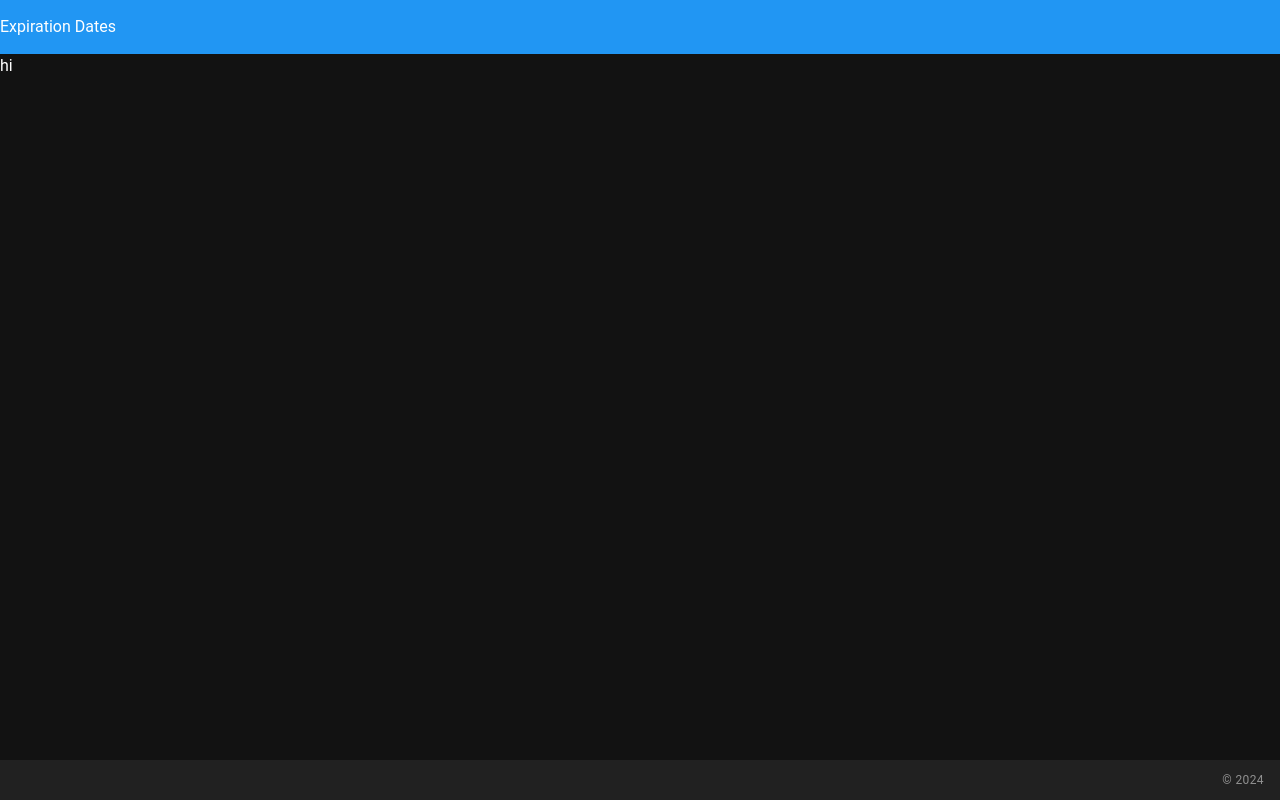
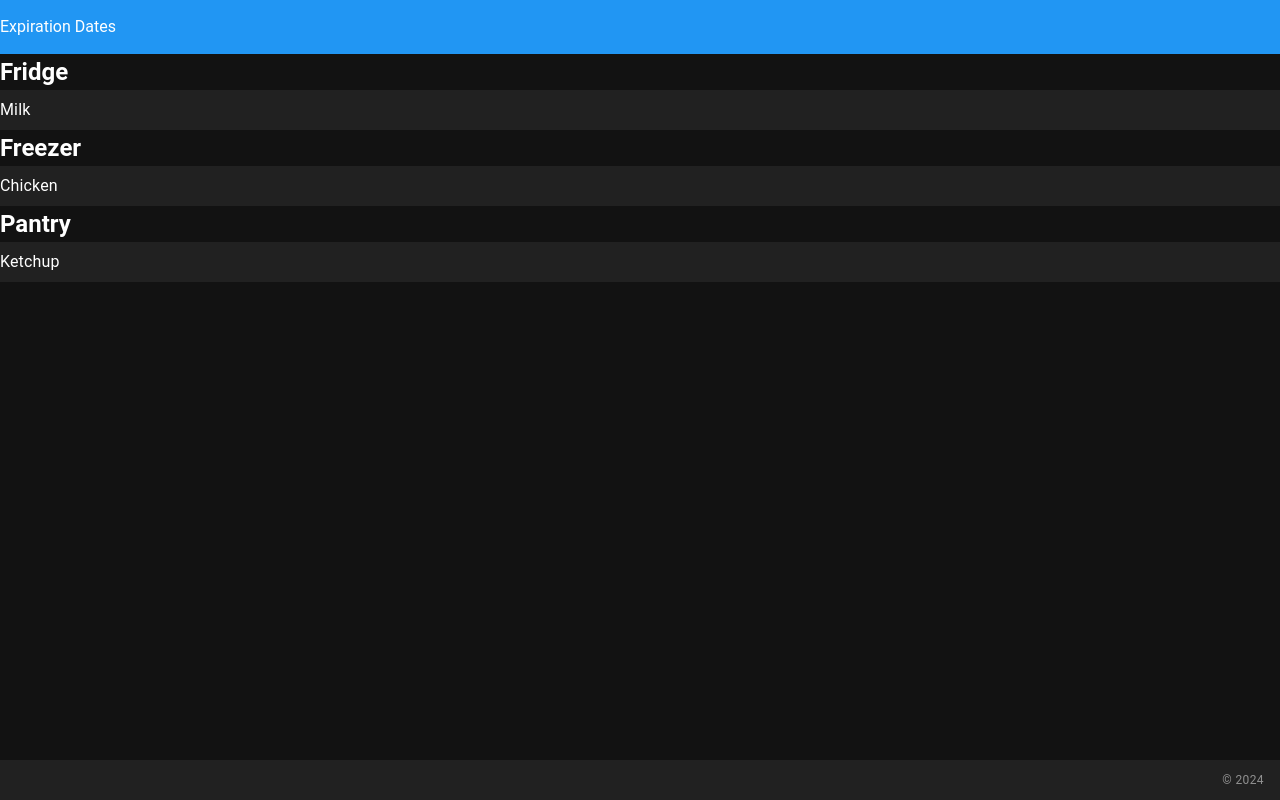
Before and after one commit to waseber/expiration-dates, a Vue app: page / in a window 1280 px wide. Built offline with nearby package versions, Linux system fonts and the light colour scheme.

Commit message:
initial list

```diff
--- a/src/components/ItemsList.vue
+++ b/src/components/ItemsList.vue
@@ -1,5 +1,36 @@
 <script setup>
-//
+import { ref } from "vue";
+
+const listData = ref([
+  {
+    location: "fridge",
+    items: [{ item: "milk", expirationDate: "06/26/2024" }],
+  },
+  {
+    location: "freezer",
+    items: [{ item: "chicken", expirationDate: "04/26/2024" }],
+  },
+  {
+    location: "pantry",
+    items: [
+      {
+        item: "ketchup",
+        expirationDate: "04/26/2025",
+      },
+    ],
+  },
+]);
 </script>
 
-<template>hi</template>
+<template>
+  <div v-for="(g, gIdx) in listData" :key="gIdx">
+    <h2 class="text-capitalize">{{ g.location }}</h2>
+    <template v-for="(item, iIdx) in g?.items" :key="iIdx">
+      <v-list>
+        <v-list-item-title class="d-flex text-capitalize">{{
+          item.item
+        }}</v-list-item-title>
+      </v-list>
+    </template>
+  </div>
+</template>
--- a/src/pages/index.vue
+++ b/src/pages/index.vue
@@ -1,7 +1,8 @@
 <script setup>
+import ItemsList from "@/components/ItemsList.vue";
 //
 </script>
 
 <template>
-  <div>hi</div>
+  <items-list />
 </template>
```
